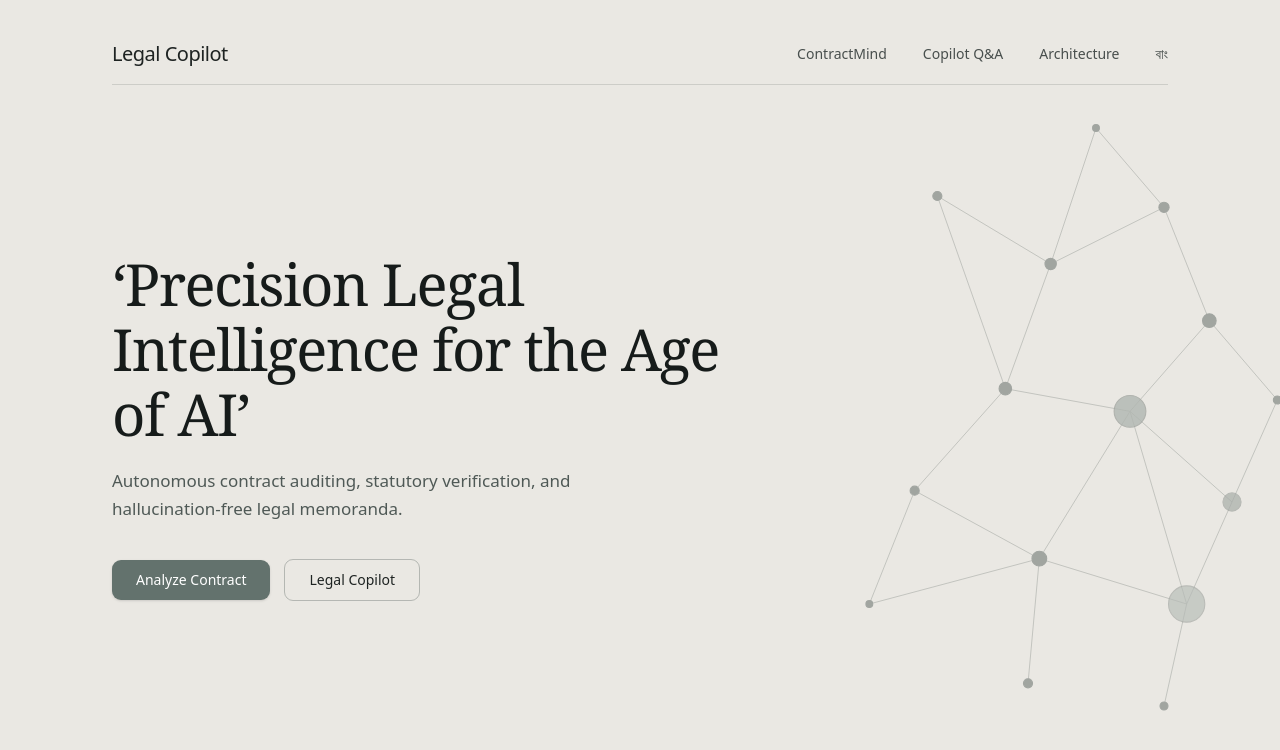
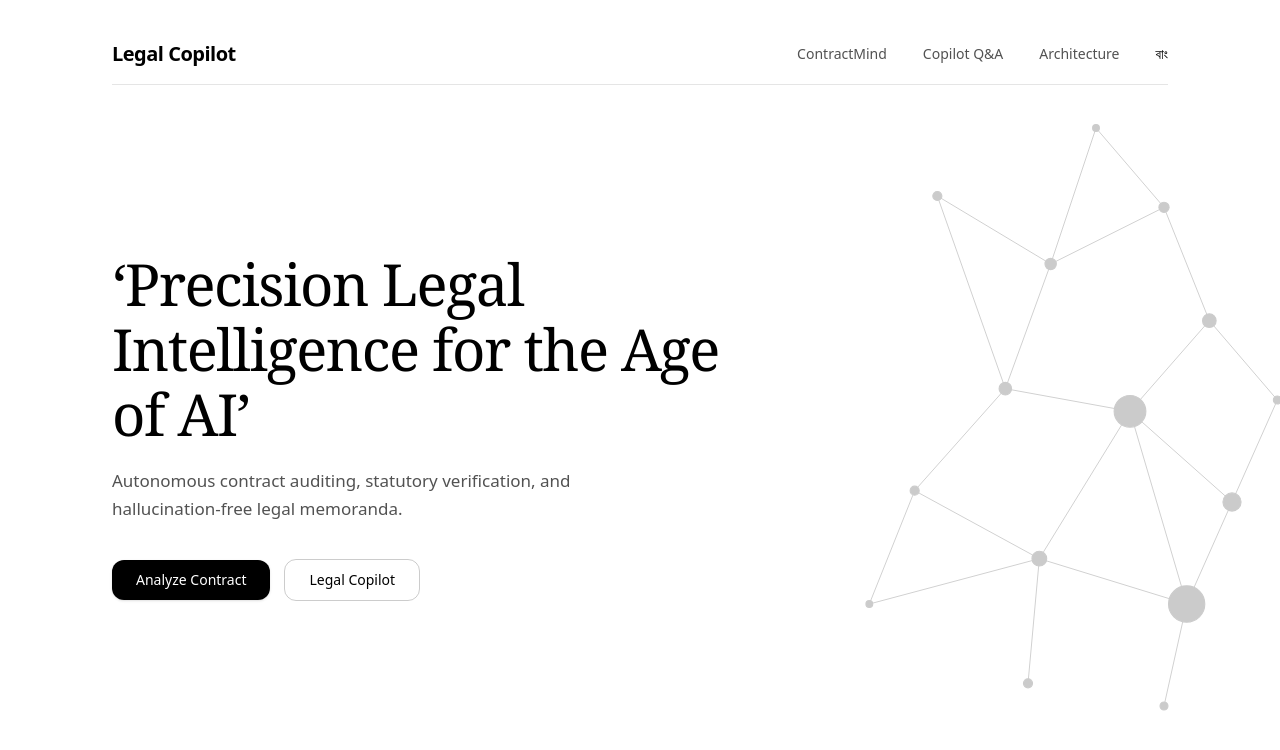
Before and after one commit to mahmudulhasantasin/Outliers, a Next.js app in the folder frontend/: page / in a window 1280 px wide. Shown: the top 750 px of the page. Built offline with nearby package versions, Linux system fonts and the light colour scheme.

Commit message:
fix(theme): pure white background (#FFFFFF) with solid black text and buttons

```diff
--- a/frontend/src/app/page.tsx
+++ b/frontend/src/app/page.tsx
@@ -21,16 +21,16 @@ export default function LandingPage() {
   };
 
   return (
-    <div className="relative min-h-screen w-full bg-[#EAE8E3] text-[#1E2322] flex flex-col justify-between overflow-hidden selection:bg-[#5C6B66] selection:text-white font-sans">
-      {/* Background Graphic: Right Constellation / Network Graph */}
-      <div className="absolute right-[-60px] md:right-[-20px] top-1/2 -translate-y-1/2 w-[480px] h-[480px] md:w-[680px] md:h-[680px] pointer-events-none opacity-45 select-none">
+    <div className="relative min-h-screen w-full bg-[#FFFFFF] text-[#000000] flex flex-col justify-between overflow-hidden selection:bg-black selection:text-white font-sans">
+      {/* Background Graphic: Right Geometric Network Graph (Pure Minimalist Grey) */}
+      <div className="absolute right-[-60px] md:right-[-20px] top-1/2 -translate-y-1/2 w-[480px] h-[480px] md:w-[680px] md:h-[680px] pointer-events-none opacity-20 select-none">
         <svg
           viewBox="0 0 600 600"
-          className="w-full h-full stroke-[#4A5551] fill-[#4A5551]"
+          className="w-full h-full stroke-black fill-black"
           xmlns="http://www.w3.org/2000/svg"
         >
           {/* Network Connections */}
-          <g strokeWidth="0.8" opacity="0.6">
+          <g strokeWidth="0.8">
             <line x1="280" y1="120" x2="380" y2="180" />
             <line x1="380" y1="180" x2="480" y2="130" />
             <line x1="380" y1="180" x2="340" y2="290" />
@@ -62,12 +62,12 @@ export default function LandingPage() {
           <circle cx="420" cy="60" r="3" />
           <circle cx="520" cy="230" r="6" />
           <circle cx="340" cy="290" r="5.5" />
-          <circle cx="450" cy="310" r="14" fill="#6A7A74" opacity="0.8" />
+          <circle cx="450" cy="310" r="14" />
           <circle cx="580" cy="300" r="3.5" />
-          <circle cx="540" cy="390" r="8" fill="#586762" opacity="0.7" />
+          <circle cx="540" cy="390" r="8" />
           <circle cx="260" cy="380" r="4" />
           <circle cx="370" cy="440" r="6.5" />
-          <circle cx="500" cy="480" r="16" fill="#75857F" opacity="0.65" />
+          <circle cx="500" cy="480" r="16" />
           <circle cx="220" cy="480" r="3" />
           <circle cx="360" cy="550" r="4" />
           <circle cx="480" cy="570" r="3.5" />
@@ -76,12 +76,12 @@ export default function LandingPage() {
 
       {/* Top Navigation */}
       <header className="relative z-10 w-full max-w-6xl mx-auto px-8 md:px-12 pt-8 md:pt-10">
-        <div className="flex items-center justify-between pb-4 border-b border-[#2C3432]/15">
-          <div className="text-lg md:text-xl font-medium tracking-tight text-[#1E2322]">
+        <div className="flex items-center justify-between pb-4 border-b border-black/10">
+          <div className="text-lg md:text-xl font-semibold tracking-tight text-black">
             Legal Copilot
           </div>
 
-          <nav className="flex items-center gap-6 md:gap-9 text-xs md:text-sm font-normal text-[#2C3432]/85">
+          <nav className="flex items-center gap-6 md:gap-9 text-xs md:text-sm font-normal text-neutral-600">
             <button
               onClick={handleStartContractMind}
               className="hover:text-black transition-colors"
@@ -102,7 +102,7 @@ export default function LandingPage() {
             </button>
             <button
               onClick={() => setLanguage(language === "en" ? "bn" : "en")}
-              className="hover:text-black transition-colors"
+              className="hover:text-black transition-colors font-medium text-black"
             >
               {language === "en" ? "বাং" : "EN"}
             </button>
@@ -113,29 +113,29 @@ export default function LandingPage() {
       {/* Hero Section */}
       <main className="relative z-10 w-full max-w-6xl mx-auto px-8 md:px-12 flex-1 flex flex-col justify-center py-16 md:py-24">
         <div className="max-w-2xl">
-          <h1 className="text-4xl sm:text-5xl md:text-[58px] font-serif font-normal leading-[1.12] text-[#161B1A] tracking-tight mb-5">
+          <h1 className="text-4xl sm:text-5xl md:text-[58px] font-serif font-normal leading-[1.12] text-black tracking-tight mb-5">
             {language === "en"
               ? "‘Precision Legal Intelligence for the Age of AI’"
               : "‘এআই যুগের নির্ভুল ও দায়িত্বশীল আইনি বুদ্ধিমত্তা’"}
           </h1>
 
-          <p className="text-sm sm:text-base md:text-[17px] text-[#4F5956] leading-relaxed mb-9 max-w-lg font-sans">
+          <p className="text-sm sm:text-base md:text-[17px] text-neutral-600 leading-relaxed mb-9 max-w-lg font-sans">
             {language === "en"
               ? "Autonomous contract auditing, statutory verification, and hallucination-free legal memoranda."
               : "স্বয়ংক্রিয় চুক্তি পর্যালোচনা, আইনি ধারা ম্যাপিং এবং নির্ভরযোগ্য মেমো প্রস্তুতকরণ।"}
           </p>
 
-          {/* Action Buttons */}
+          {/* Action Buttons: Solid Black & Thin Border White/Transparent */}
           <div className="flex items-center gap-3.5">
             <button
               onClick={handleStartContractMind}
-              className="px-6 py-2.5 rounded-[9px] bg-[#63726D] hover:bg-[#52605B] text-white text-xs md:text-sm font-medium transition-colors shadow-sm"
+              className="px-6 py-2.5 rounded-xl bg-black hover:bg-neutral-800 text-white text-xs md:text-sm font-medium transition-colors shadow-sm"
             >
               {language === "en" ? "Analyze Contract" : "চুক্তিপত্র বিশ্লেষণ"}
             </button>
             <button
               onClick={handleStartCopilot}
-              className="px-6 py-2.5 rounded-[9px] border border-[#3B4643]/30 hover:border-[#3B4643]/70 text-[#1E2322] text-xs md:text-sm font-medium transition-colors bg-transparent"
+              className="px-6 py-2.5 rounded-xl border border-black/20 hover:border-black text-black text-xs md:text-sm font-medium transition-colors bg-transparent"
             >
               {language === "en" ? "Legal Copilot" : "লিগ্যাল কোপাইলট"}
             </button>
@@ -143,7 +143,7 @@ export default function LandingPage() {
         </div>
       </main>
 
-      {/* Clean Bottom Spacer for Visual Balance */}
+      {/* Clean Bottom Spacer */}
       <div className="w-full h-8" />
     </div>
   );
```
